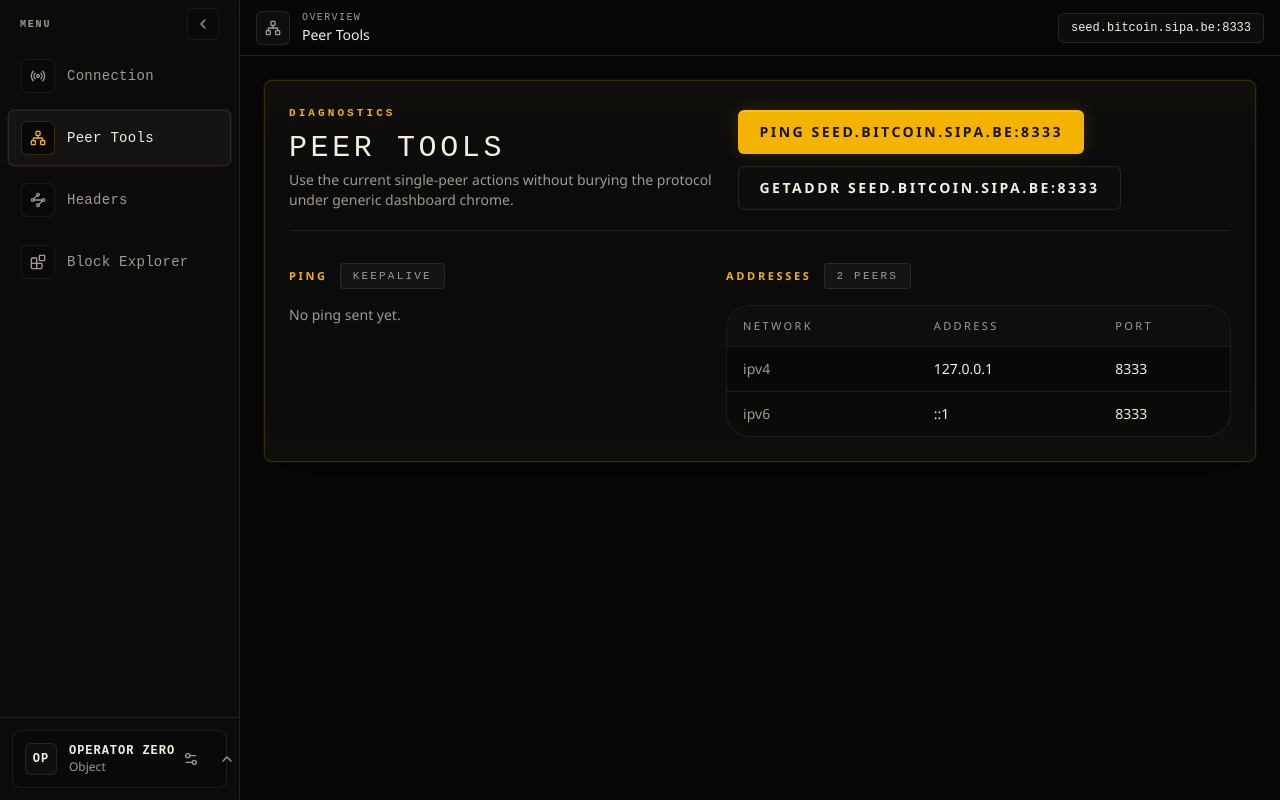
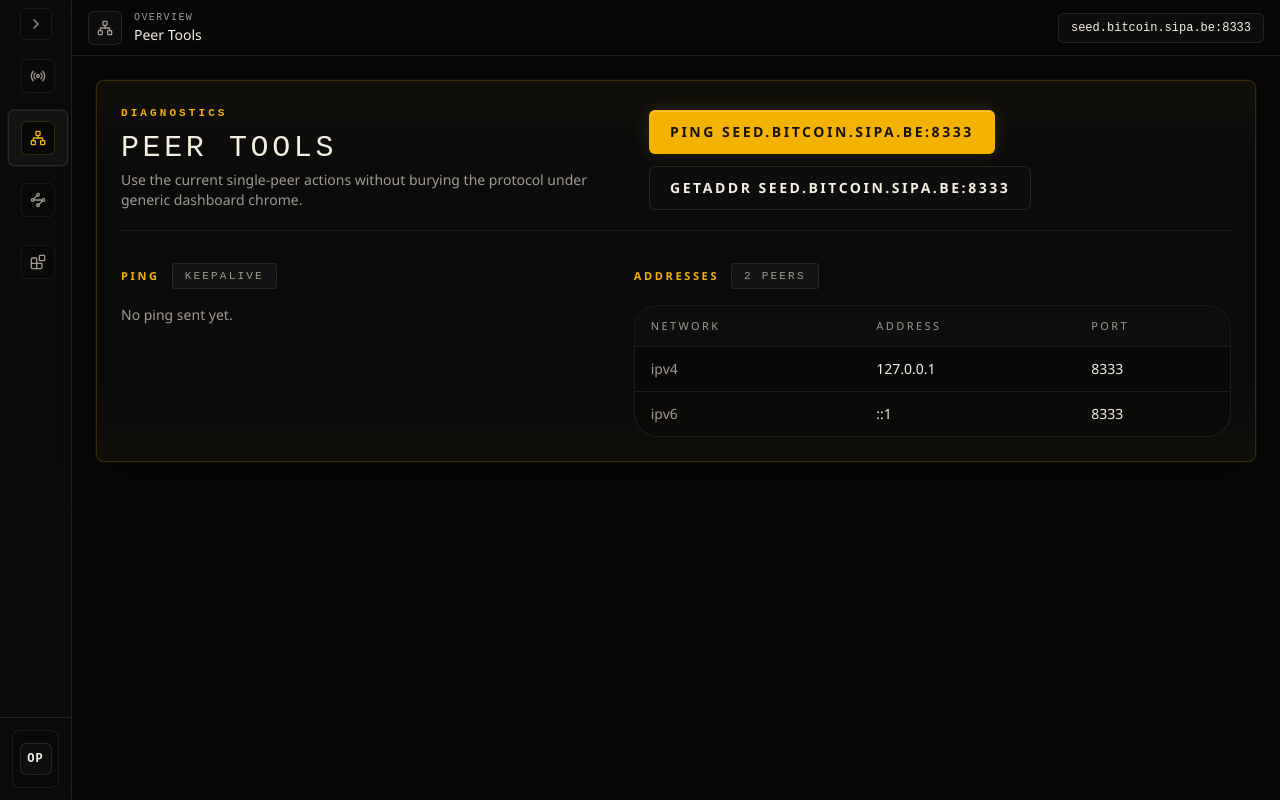
Before and after one commit to iamseki/btc-network, a React (Vite) app in the folder apps/web/: page / in a window 1280 px wide. Built offline with nearby package versions, Linux system fonts and the light colour scheme.

Commit message:
feat: sidebar should be collapsed by default

```diff
--- a/apps/web/src/App.tsx
+++ b/apps/web/src/App.tsx
@@ -25,7 +25,7 @@ const sampleBlockHash =
 
 export function App() {
   const [selectedPage, setSelectedPage] = useState<AppPageId>("peer-tools");
-  const [sidebarCollapsed, setSidebarCollapsed] = useState(false);
+  const [sidebarCollapsed, setSidebarCollapsed] = useState(true);
   const [client] = useState(() => getAppClient());
   const [node, setNode] = useState(defaultNode);
   const pageIcons = {
```
Also changed, not shown: 1 other file (tests, documents, lock files or other folders).
